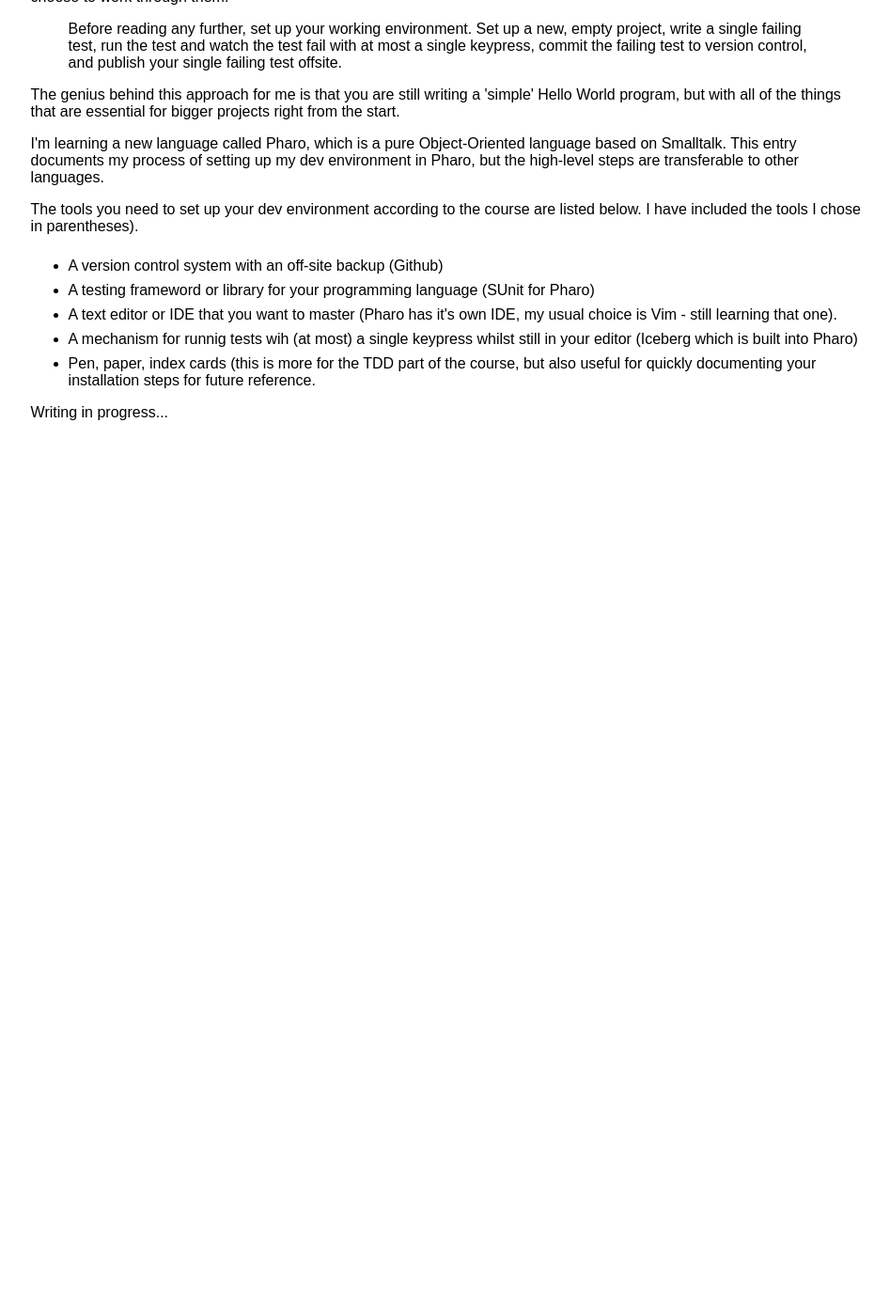
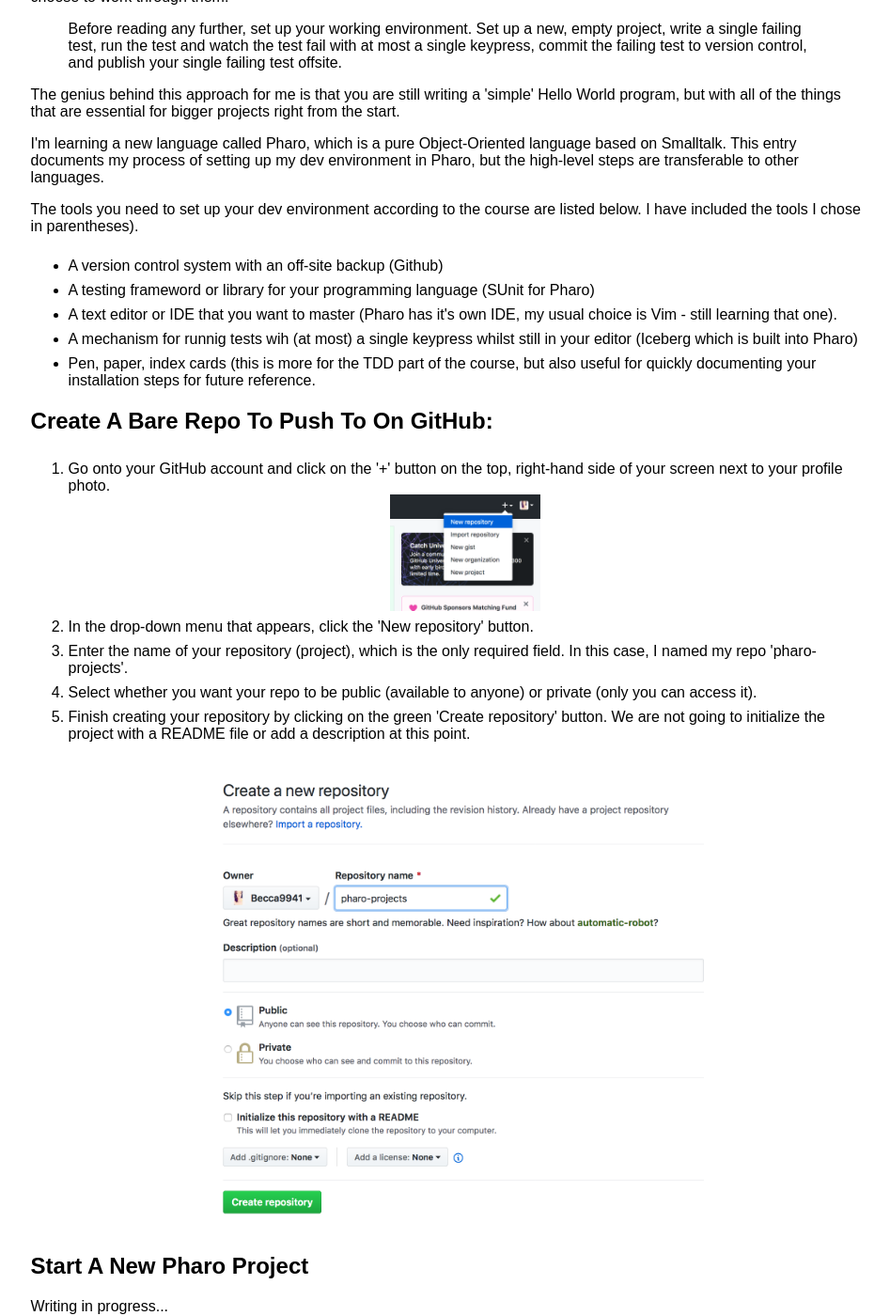
Before and after one commit to Becca9941/Becca9941.github.io, a Jekyll site: the page built from _posts/2019-08-01-committing-automating-tests-and-shipping-pharo-smalltalk-code.html, in a window 1280 px wide and 1400 px high, scrolled down 341 px. Shown: the whole window at 94% size, without its empty margins (165-1112 px from the left). Built offline with Jekyll 4.4.1, drawn with Linux system fonts in a browser that asks for light colours; before the commit the page ends 900 px from its top, so only the background shows below that.

Commit message:
wrote creating repo section in article

```diff
--- a/_posts/2019-08-01-committing-automating-tests-and-shipping-pharo-smalltalk-code.html
+++ b/_posts/2019-08-01-committing-automating-tests-and-shipping-pharo-smalltalk-code.html
@@ -24,4 +24,18 @@ tags: [Pharo, Smalltalk, Github, Tests, TDD, Shipping code]
   <li>Pen, paper, index cards (this is more for the TDD part of the course, but also useful for quickly documenting your installation steps for future reference.</li>
 </ul>
 
+<h2>Create a bare repo to push to on GitHub:</h2>
+
+<ol>
+  <li>Go onto your GitHub account and click on the '+' button on the top, right-hand side of your screen next to your profile photo.</li>
+  <img src="/assets/img/click-new-repo-github.png" class="small-img" alt="where to start a new repo on GitHub">
+  <li>In the drop-down menu that appears, click the 'New repository' button.</li>
+  <li>Enter the name of your repository (project), which is the only required field. In this case, I named my repo 'pharo-projects'.</li>
+  <li>Select whether you want your repo to be public (available to anyone) or private (only you can access it).</li>
+  <li>Finish creating your repository by clicking on the green 'Create repository' button. We are not going to initialize the project with a README file or add a description at this point.</li>
+</ol>
+  <img src="/assets/img/create-new-repo-github.png" class="medium-img" alt="creating new repo on GitHub">
+
+<h2>Start a new Pharo Project</h2>
+
 <p>Writing in progress...</p>
```
